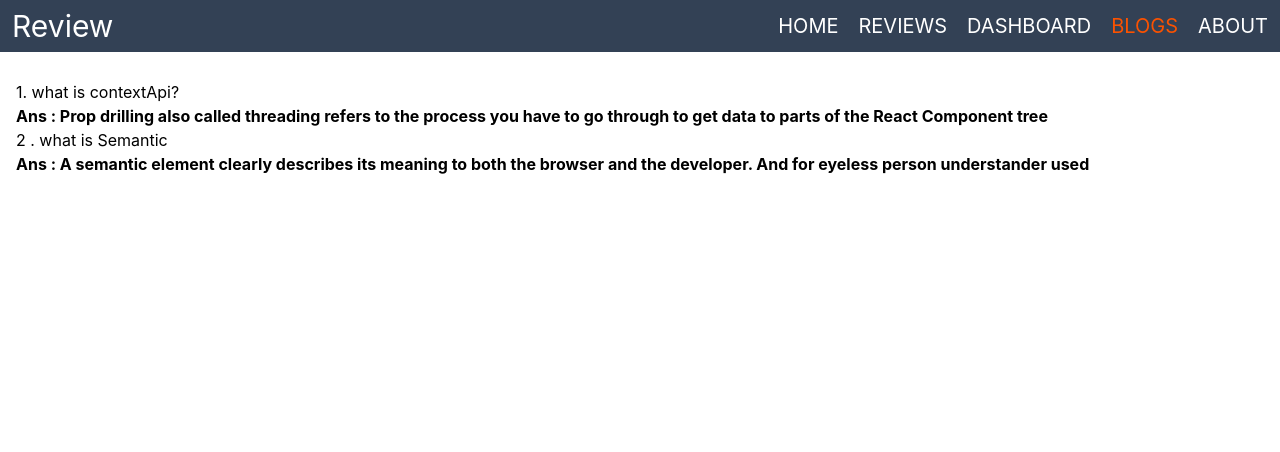
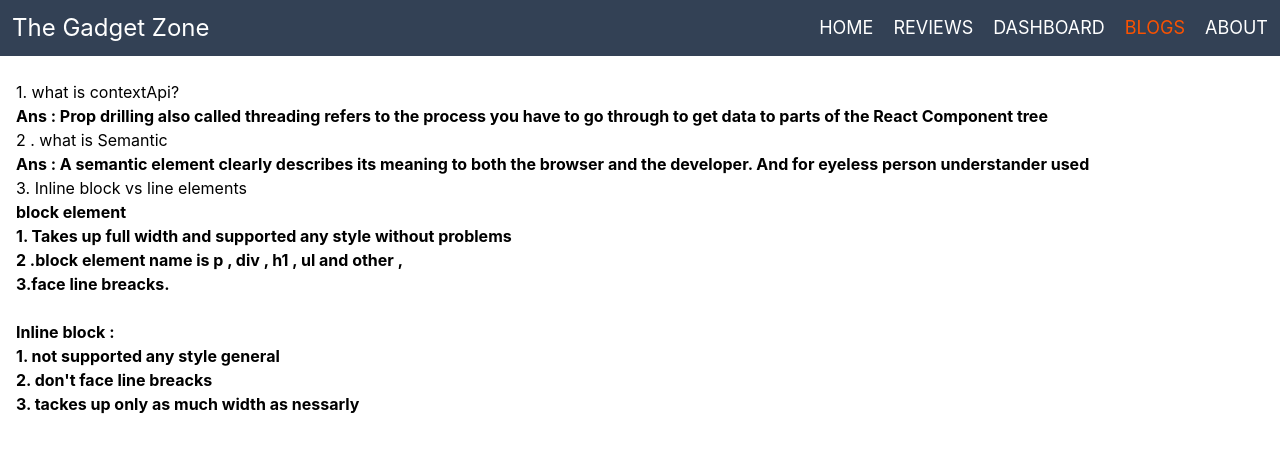
Before and after one commit to abdur-rashid-khan/-product-analysis-website-ass-9, a React (Create React App) app: page /blogs in a window 1280 px wide. Shown: the top 452 px of the page. Built offline with nearby package versions, Linux system fonts and the light colour scheme.

Commit message:
completed qusen ans

```diff
--- a/src/Components/Blogs/Blog.js
+++ b/src/Components/Blogs/Blog.js
@@ -14,6 +14,28 @@ const Blog = () => {
                for eyeless person understander  used
             </strong>
          </div>
+         <div>
+            <p>3. Inline block vs line elements </p>
+            <strong> block element
+               <br />
+               <ol>
+                  <li>1. Takes up full width and supported any style without problems</li>
+                  <li>
+                     2 .block element name is  p , div , h1 , ul and other ,
+                  </li>
+                  <li>
+                     3.face line breacks.
+                  </li>
+               </ol>
+            </strong>
+            <br />
+            <strong>
+            Inline block :
+            <p>1. not supported any style general</p>
+            <p>2. don't face line breacks  </p>
+            <p>3. tackes up only as much width as nessarly</p>
+            </strong>
+         </div>
       </div>
    );
 };
--- a/src/Components/Navbar/Navbar.js
+++ b/src/Components/Navbar/Navbar.js
@@ -4,19 +4,19 @@ import './Navbar.css'
 
 const Navbar = () => {
    return (
-      <nav className='bg-slate-700 py-2 fixed w-full'>
+      <nav className='bg-slate-700 py-3 fixed w-full'>
          <div className="sm:container md:container lg:container xl:container mx-auto px-3">
             <div className="navbar-items flex justify-between items-center">
                <div className="logo">
-                  <a className='text-3xl text-white' href='/home'>Review</a>
+                  <a className='text-2xl text-white' href='/home'>The Gadget Zone</a>
                </div>
                <div className="mane-items flex">
                {/* <CustomLink  className='text-xl' to='/'></CustomLink> */}
-               <CustomLink  className='pl-5 text-xl' to='/home'>HOME</CustomLink>
-               <CustomLink  className='pl-5 text-xl' to='/reviews'>REVIEWS</CustomLink>
-               <CustomLink  className='pl-5 text-xl' to='/dashboard'>DASHBOARD</CustomLink>
-               <CustomLink  className='pl-5 text-xl' to='/blogs'>BLOGS</CustomLink>
-               <CustomLink  className='pl-5 text-xl' to='/about'>ABOUT</CustomLink>
+               <CustomLink  className='pl-5 text-lg' to='/home'>HOME</CustomLink>
+               <CustomLink  className='pl-5 text-lg' to='/reviews'>REVIEWS</CustomLink>
+               <CustomLink  className='pl-5 text-lg' to='/dashboard'>DASHBOARD</CustomLink>
+               <CustomLink  className='pl-5 text-lg' to='/blogs'>BLOGS</CustomLink>
+               <CustomLink  className='pl-5 text-lg' to='/about'>ABOUT</CustomLink>
                </div>
             </div>
          </div>
--- a/src/Components/ReviewSection/ReviewSection.js
+++ b/src/Components/ReviewSection/ReviewSection.js
@@ -19,7 +19,7 @@ const ReviewSection = () => {
                      sliceProducts.map(products => <ReviewSectionProducts data={products} key={products.id}></ReviewSectionProducts>)
                   }
                </div>
-               <CustomLink id='showAllProducts' className='' to='/review'>Review More</CustomLink>
+               <CustomLink id='showAllProducts'  to='/reviews'>Review More</CustomLink>
             </div>
          </div>
       </div>
```
